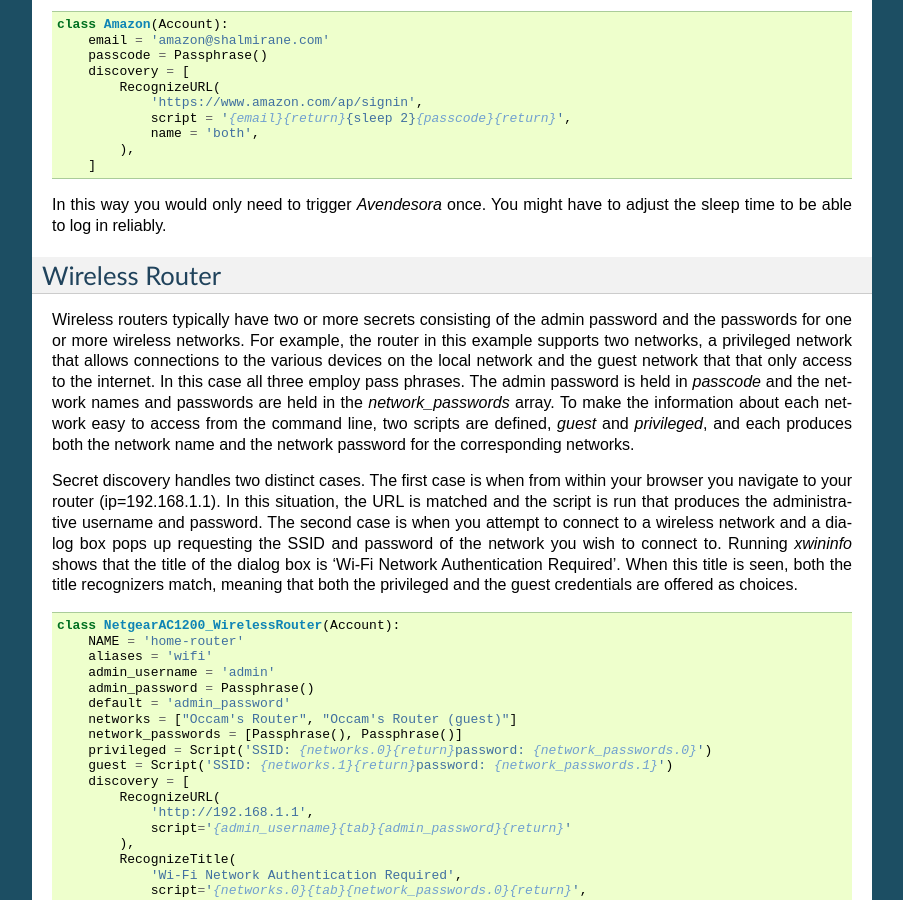
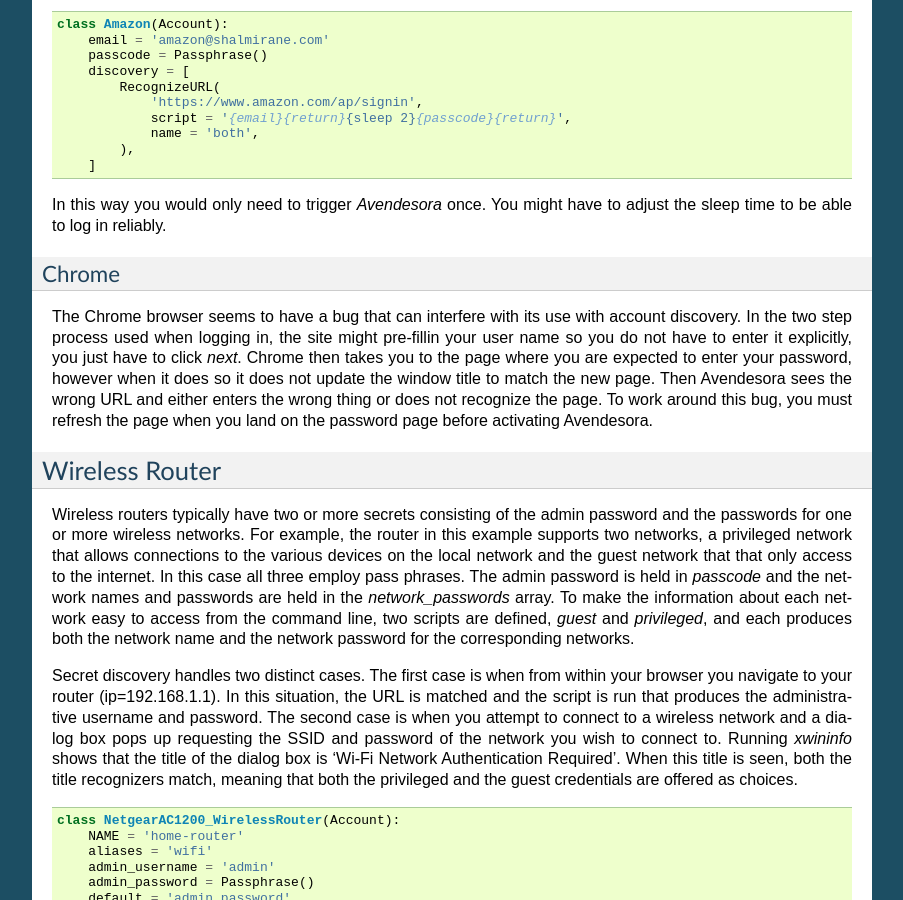
Before and after one commit to KenKundert/avendesora, a Sphinx documentation site: the page built from doc/examples.rst, in a window 1280 px wide and 900 px high, scrolled down 2463 px. Shown: the whole window, without its empty margins (198-1101 px from the left). Built offline with Sphinx 7.4.7, drawn with Linux system fonts in a browser that asks for light colours.

```diff
--- a/doc/examples.rst
+++ b/doc/examples.rst
@@ -184,6 +184,23 @@ and password, but to add a delay between them. For example:
 
 In this way you would only need to trigger *Avendesora* once.
 You might have to adjust the sleep time to be able to log in reliably.
+
+
+.. index::
+    single: Chrome
+
+Chrome
+~~~~~~
+
+The Chrome browser seems to have a bug that can interfere with its use with
+account discovery. In the two step process used when logging in, the site might
+pre-fillin your user name so you do not have to enter it explicitly, you just
+have to click *next*. Chrome then takes you to the page where you are expected
+to enter your password, however when it does so it does not update the window
+title to match the new page.  Then Avendesora sees the wrong URL and either
+enters the wrong thing or does not recognize the page. To work around this bug,
+you must refresh the page when you land on the password page before activating
+Avendesora.
 
 
 .. index::
```
Also changed, not shown: doc/advanced.rst (+9 -1 lines), 2 other files.
